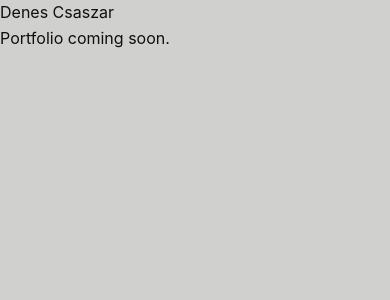
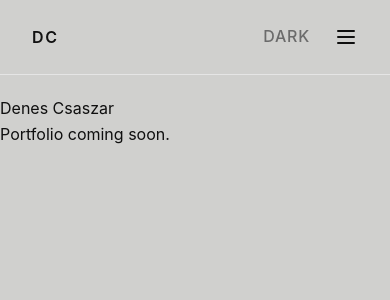
Before and after one commit to denescsaszar/portfolio, a Next.js app: page / in a window 390 px wide. Shown: the top 300 px of the page. Built offline with nearby package versions, Linux system fonts and the light colour scheme.

Commit message:
step-03: navigation component with fixed bar, blur, mobile drawer

```diff
--- a/app/page.tsx
+++ b/app/page.tsx
@@ -1,8 +1,13 @@
+import Navigation from "@/components/Navigation";
+
 export default function Home() {
   return (
-    <main>
-      <h1>Denes Csaszar</h1>
-      <p>Portfolio coming soon.</p>
-    </main>
+    <div>
+      <Navigation />
+      <main className="pt-24">
+        <h1>Denes Csaszar</h1>
+        <p>Portfolio coming soon.</p>
+      </main>
+    </div>
   );
 }
--- /dev/null
+++ b/components/Navigation.tsx
@@ -0,0 +1,131 @@
+"use client";
+
+import { useState } from "react";
+
+export default function Navigation() {
+  const [isMobileMenuOpen, setIsMobileMenuOpen] = useState(false);
+
+  return (
+    <>
+      <nav className="fixed top-0 left-0 right-0 z-50 px-8 py-6 flex justify-between items-center bg-background/95 backdrop-blur-sm border-b border-border transition-all">
+        <a
+          href="#"
+          className="text-base font-semibold uppercase tracking-widest text-accent no-underline"
+        >
+          DC
+        </a>
+
+        <div className="flex items-center gap-6">
+          {/* Desktop nav links */}
+          <div className="hidden md:flex items-center gap-6">
+            <a
+              href="#projects"
+              className="text-body-small font-medium uppercase tracking-wider text-muted hover:text-foreground transition-colors no-underline"
+            >
+              Work
+            </a>
+            <a
+              href="#challenges"
+              className="text-body-small font-medium uppercase tracking-wider text-muted hover:text-foreground transition-colors no-underline"
+            >
+              Thinking
+            </a>
+            <a
+              href="#about"
+              className="text-body-small font-medium uppercase tracking-wider text-muted hover:text-foreground transition-colors no-underline"
+            >
+              About
+            </a>
+            <a
+              href="#contact"
+              className="text-body-small font-medium uppercase tracking-wider text-muted hover:text-foreground transition-colors no-underline"
+            >
+              Contact
+            </a>
+          </div>
+
+          {/* Dark mode toggle — placeholder for now */}
+          <button className="text-body-small font-medium uppercase tracking-wider text-muted hover:text-foreground transition-colors">
+            Dark
+          </button>
+
+          {/* Mobile hamburger */}
+          <button
+            onClick={() => setIsMobileMenuOpen(!isMobileMenuOpen)}
+            className="md:hidden text-foreground"
+            aria-label="Toggle menu"
+          >
+            <svg
+              className="w-6 h-6"
+              fill="none"
+              stroke="currentColor"
+              viewBox="0 0 24 24"
+            >
+              {isMobileMenuOpen ? (
+                <path
+                  strokeLinecap="round"
+                  strokeLinejoin="round"
+                  strokeWidth={2}
+                  d="M6 18L18 6M6 6l12 12"
+                />
+              ) : (
+                <path
+                  strokeLinecap="round"
+                  strokeLinejoin="round"
+                  strokeWidth={2}
+                  d="M4 6h16M4 12h16M4 18h16"
+                />
+              )}
+            </svg>
+          </button>
+        </div>
+      </nav>
+
+      {/* Mobile menu overlay */}
+      {isMobileMenuOpen && (
+        <div
+          className="fixed inset-0 bg-foreground/50 z-40 md:hidden"
+          onClick={() => setIsMobileMenuOpen(false)}
+        />
+      )}
+
+      {/* Mobile menu drawer */}
+      <div
+        className={`fixed top-0 right-0 h-full w-64 bg-background border-l border-border z-40 transform transition-transform duration-300 md:hidden ${
+          isMobileMenuOpen ? "translate-x-0" : "translate-x-full"
+        }`}
+      >
+        <div className="flex flex-col pt-24 px-8">
+          <a
+            href="#projects"
+            onClick={() => setIsMobileMenuOpen(false)}
+            className="text-heading-3 py-4 border-b border-border hover:text-muted transition-colors no-underline"
+          >
+            Work
+          </a>
+          <a
+            href="#challenges"
+            onClick={() => setIsMobileMenuOpen(false)}
+            className="text-heading-3 py-4 border-b border-border hover:text-muted transition-colors no-underline"
+          >
+            Thinking
+          </a>
+          <a
+            href="#about"
+            onClick={() => setIsMobileMenuOpen(false)}
+            className="text-heading-3 py-4 border-b border-border hover:text-muted transition-colors no-underline"
+          >
+            About
+          </a>
+          <a
+            href="#contact"
+            onClick={() => setIsMobileMenuOpen(false)}
+            className="text-heading-3 py-4 border-b border-border hover:text-muted transition-colors no-underline"
+          >
+            Contact
+          </a>
+        </div>
+      </div>
+    </>
+  );
+}
```
